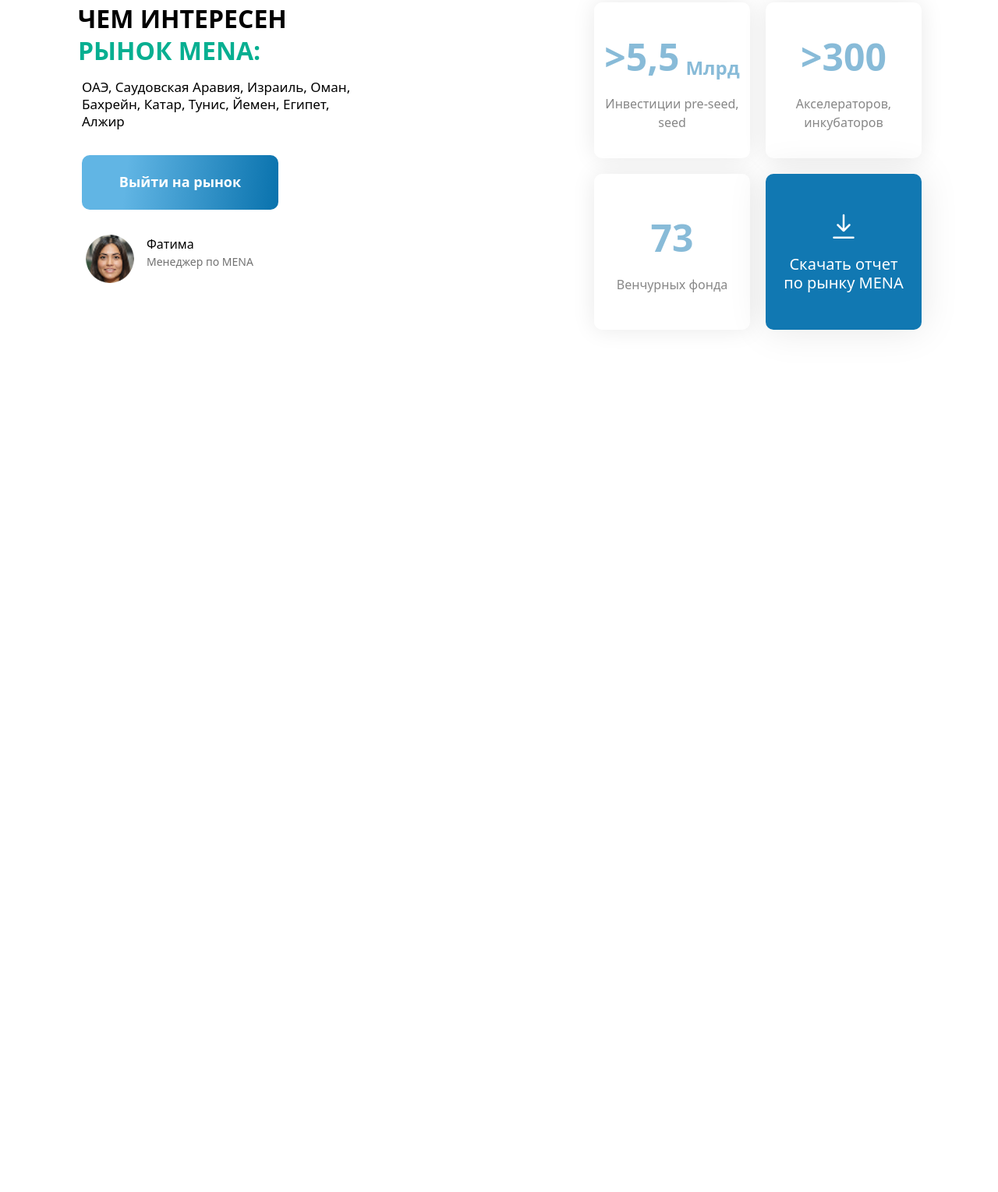
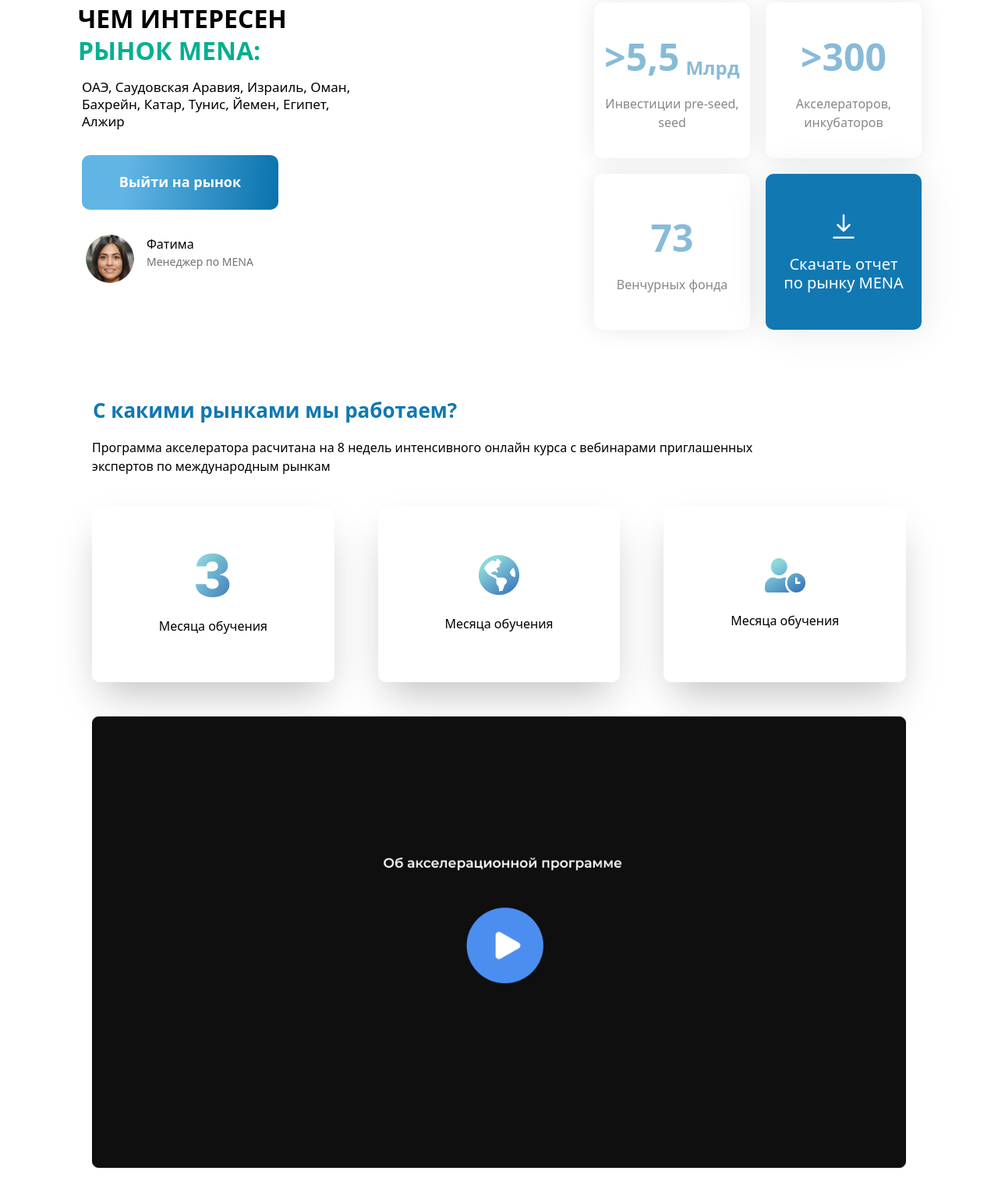
Before and after one commit to mnozilshoev-rgb/W2-Exam, a website: page index.html in a window 1280 px wide. Shown: the part 3658-5187 px from the top of the page at 78% size. Before the commit the page ends 4161 px from the top, so only its background shows below. Drawn offline with Linux system fonts and the light colour scheme.

Commit message:
section6 done

```diff
--- a/index.html
+++ b/index.html
@@ -148,15 +148,15 @@
         style="background-image: url('./src/images/startup\ 3.png');">
 
         <div class="w-full max-w-[1100px] m-auto flex   flex-col items-center justify-center">
-            <span
-                class="text-[white] font-extrabold text-center text-[32px] mt-15 md:mt-70
+            <span class="text-[white] font-extrabold text-center text-[32px] mt-15 md:mt-70
                  md:p-0 md:pl-30 md:pr-30 md:text-5xl lg:text-center lg:mt-30 lg:font-bold
                  lg:text-[30px] p-2 bg-[#07AF91] md:p-0 md:leading-15 lg:leading-10 md:p-4 md:block  ">Научитесь
                 исследовать иностранные рынки
                 и откройте новые возможности для своего бизнеса
             </span>
 
-            <p class="text-center text-[20px] text-[white] mt-7  lg:text-center  lg:text-2xl md:pl-30 md:pr-30 md:mt-20 lg:text-[18px] lg:mt-9">
+            <p
+                class="text-center text-[20px] text-[white] mt-7  lg:text-center  lg:text-2xl md:pl-30 md:pr-30 md:mt-20 lg:text-[18px] lg:mt-9">
                 Наша команда поможет вам изучить рынки Ближнего Востока, Азии, Латинской Америки и Африки</p>
 
             <button
@@ -170,22 +170,35 @@
 
 
     <div class="w-full max-w-[1100px] m-auto flex   flex-col items-center justify-center lg:items-start lg:ml-0">
-        <h1 class="text-center text-[22px] font-bold text-[#1178B2] mt-1 pl-16 pr-16 lg:text-left lg:text-[26px]">С какими рынками мы работаем?</h1>
+        <h1 class="text-center text-[22px] font-bold text-[#1178B2] mt-1 pl-16 pr-16 lg:text-left lg:text-[26px]">С
+            какими рынками мы работаем?</h1>
 
         <div class="flex mt-6 mb-6 md:p-2 lg:ml-15">
 
 
             <div>
-                <div class=" bg-[#88BBD8] lg:w-70 md:w-48 w-24 h-18 text-center flex items-center justify-center rounded-[9px] text-white"> <p>Ближний восток</p></div>
+                <div
+                    class=" bg-[#88BBD8] lg:w-70 md:w-48 w-24 h-18 text-center flex items-center justify-center rounded-[9px] text-white">
+                    <p>Ближний восток</p>
+                </div>
             </div>
             <div>
-                <div class=" bg-[#EEF1F4] lg:w-70 md:w-48 w-24 h-18 text-center flex items-center  justify-center rounded-[9px]"> <p>Азия</p></div>
+                <div
+                    class=" bg-[#EEF1F4] lg:w-70 md:w-48 w-24 h-18 text-center flex items-center  justify-center rounded-[9px]">
+                    <p>Азия</p>
+                </div>
             </div>
             <div>
-                <div class=" bg-[#EEF1F4] lg:w-70 md:w-48 w-24 h-18 text-center flex items-center  justify-center rounded-[9px]"> <p>Латинская Америка</p></div>
+                <div
+                    class=" bg-[#EEF1F4] lg:w-70 md:w-48 w-24 h-18 text-center flex items-center  justify-center rounded-[9px]">
+                    <p>Латинская Америка</p>
+                </div>
             </div>
             <div>
-                <div class=" bg-[#EEF1F4] lg:w-70 md:w-48 w-24 h-18 text-center flex items-center  justify-center rounded-[9px]"> <p>Африка</p></div>
+                <div
+                    class=" bg-[#EEF1F4] lg:w-70 md:w-48 w-24 h-18 text-center flex items-center  justify-center rounded-[9px]">
+                    <p>Африка</p>
+                </div>
             </div>
 
         </div>
@@ -197,11 +210,13 @@
 
 
 
-<div class="w-full max-w-[1100px] m-auto flex flex-col md:flex-row md:justify-between md:items-start bg-white mt-20 mb-20 px-5 md:px-0">
+    <div
+        class="w-full max-w-[1100px] m-auto flex flex-col md:flex-row md:justify-between md:items-start bg-white mt-20 mb-20 px-5 md:px-0">
 
         <div class="flex flex-col items-center text-left md:items-start md:text-left md:w-[345px] md:ml-45">
 
-        <h1 class="text-[23px] text-left ml-[-170px] leading-[34px] md:text-[32px] md:leading-[41px] font-semibold uppercase text-black">
+            <h1
+                class="text-[23px] text-left ml-[-170px] leading-[34px] md:text-[32px] md:leading-[41px] font-semibold uppercase text-black">
                 Чем интересен <br> <span class="text-[#07AF91]">Рынок MENA:</span>
             </h1>
 
@@ -237,14 +252,16 @@
                     <span class="text-[32px] md:text-[48px] font-extrabold text-[#1178B280]">&gt;5,5</span>
                     <span class="text-[16px] md:text-[24px] font-extrabold text-[#1178B280] mb-1">Млрд</span>
                 </div>
-            <p class="text-[12px] md:text-[16px] text-[#10101080] text-center mt-2 md:mt-3">Инвестиции pre-seed, seed
+                <p class="text-[12px] md:text-[16px] text-[#10101080] text-center mt-2 md:mt-3">Инвестиции pre-seed,
+                    seed
                 </p>
             </div>
 
             <div
                 class="w-[145px] h-[170px] md:w-[200px] md:h-[200px] bg-white rounded-[10px] shadow-[0px_0px_30px_rgba(0,0,0,0.09)] flex flex-col items-center justify-center px-2">
                 <span class="text-[32px] md:text-[48px] font-extrabold text-[#1178B280]">&gt;300</span>
-            <p class="text-[12px] md:text-[16px] text-[#10101080] text-center mt-2 md:mt-3">Акселераторов, инкубаторов
+                <p class="text-[12px] md:text-[16px] text-[#10101080] text-center mt-2 md:mt-3">Акселераторов,
+                    инкубаторов
                 </p>
             </div>
 
@@ -261,7 +278,8 @@
                         stroke-linejoin="round" />
                     <path d="M6 27H26" stroke="white" stroke-width="2" stroke-linecap="round" />
                 </svg>
-            <p class="text-[13px] md:text-[20px] font-medium text-white text-center leading-[18px] md:leading-[24px]">
+                <p
+                    class="text-[13px] md:text-[20px] font-medium text-white text-center leading-[18px] md:leading-[24px]">
                     Скачать отчет<br>по рынку MENA
                 </p>
             </div>
@@ -276,7 +294,43 @@
     </div>
 
 
+    <div class="w-full max-w-[1100px] m-auto flex flex-col items-center lg:items-start  ">
 
+        <h1 class="text-center text-[22px] font-bold text-[#1178B2] mt-1 pl-16 pr-16 lg:text-left lg:text-[26px] lg:text-left lg:ml-[-35px]">С
+            какими рынками мы работаем?</h1>
+        <p class="text-center pl-7 pr-7 mt-4 mb-6 lg:text-left  lg:pr-50">Программа акселератора расчитана на 8 недель интенсивного онлайн
+            курса
+            с вебинарами приглашенных экспертов по международным рынкам</p>
+
+
+        <div class="md:flex md:flex-row lg:justify-between lg:w-full lg:gap-0 lg:m-0">
+
+
+            <div
+                class="flex flex-row items-center justify-center w-80 h-auto shadow-2xl bg-white p-12 ml-7 mr-7 m-4 gap-6 rounded-[10px] md:flex md:flex-col md:w-auto md:pt-15 md:pb-15  lg:w-[33%]">
+                <img src="./src/images/3 (1).png" alt="">
+                <p class="md:text-center">Месяца обучения</p>
+
+            </div>
+            <div
+                class="flex flex-row items-center justify-center w-80 h-auto shadow-2xl bg-white p-12  ml-7 mr-7 m-4 gap-6 rounded-[10px]  md:flex md:flex-col md:w-auto md:pt-15 md:pb-15 lg:w-[33%] ">
+                <img src="./src/images/Vector (7).png" alt="">
+                <p class="md:text-center">Месяца обучения</p>
+
+            </div>
+            <div
+                class="flex flex-row items-center justify-center w-80 h-auto shadow-2xl bg-white p-12  ml-7 mr-7 m-4 gap-6 rounded-[10px]  md:flex md:flex-col md:w-auto md:pt-15 md:pb-15 lg:w-[33%] ">
+                <img src="./src/images/Vector (8).png" alt="">
+                <p class="md:text-center">Месяца обучения</p>
+
+            </div>
+
+        </div>
+
+        <img class="lg:hidden md:hidden mb-5 p-3" src="src/images/Group 1072.png" alt="">
+        <img class="hidden md:block lg:hidden mb-5 p-3" src="src/images/Group 1036.png" alt="">
+        <img class="hidden lg:block mb-5 p-7" src="src/images/Group 840.png" alt="">
+    </div>
 
 
 </body>
```
Also changed, not shown: src/images/3 (1).png (added), src/images/Group 1036.png (added), src/images/Group 1072.png (added), src/images/Group 840.png (added), src/images/Vector (7).png (added), src/images/Vector (8).png (added), src/output.css. Lines whose indentation alone changed are shown as unchanged.
